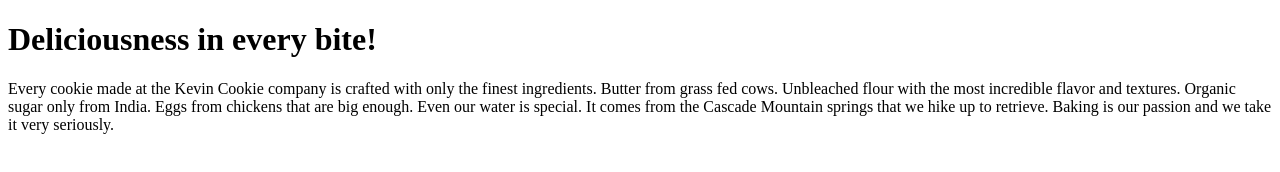
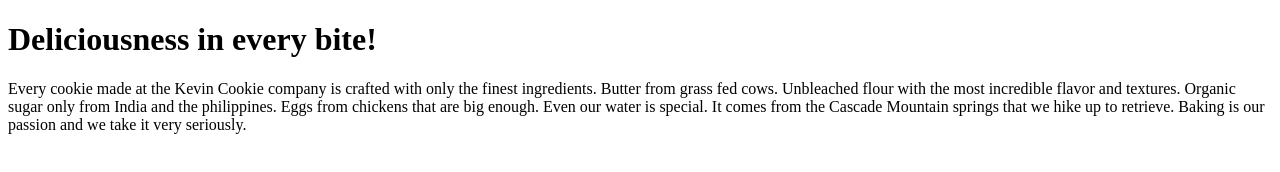
Before and after one commit to joji-sama/localrepotrial, a plain HTML site: page index.htm in a window 1280 px wide. Drawn offline with Linux system fonts and the light colour scheme.

Commit message:
Update index.htm

```diff
--- a/index.htm
+++ b/index.htm
@@ -4,7 +4,7 @@
 
 <h1>Deliciousness in every bite!</h1>
 
-<p>Every cookie made at the Kevin Cookie company is crafted with only the finest ingredients. Butter from grass fed cows. Unbleached flour with the most incredible flavor and textures. Organic sugar only from India. Eggs from chickens that are big enough. Even our water is special. It comes from the Cascade Mountain springs that we hike up to retrieve. Baking is our passion and we take it very seriously.</p>
+<p>Every cookie made at the Kevin Cookie company is crafted with only the finest ingredients. Butter from grass fed cows. Unbleached flour with the most incredible flavor and textures. Organic sugar only from India and the philippines. Eggs from chickens that are big enough. Even our water is special. It comes from the Cascade Mountain springs that we hike up to retrieve. Baking is our passion and we take it very seriously.</p>
 
 
 </body>
```
